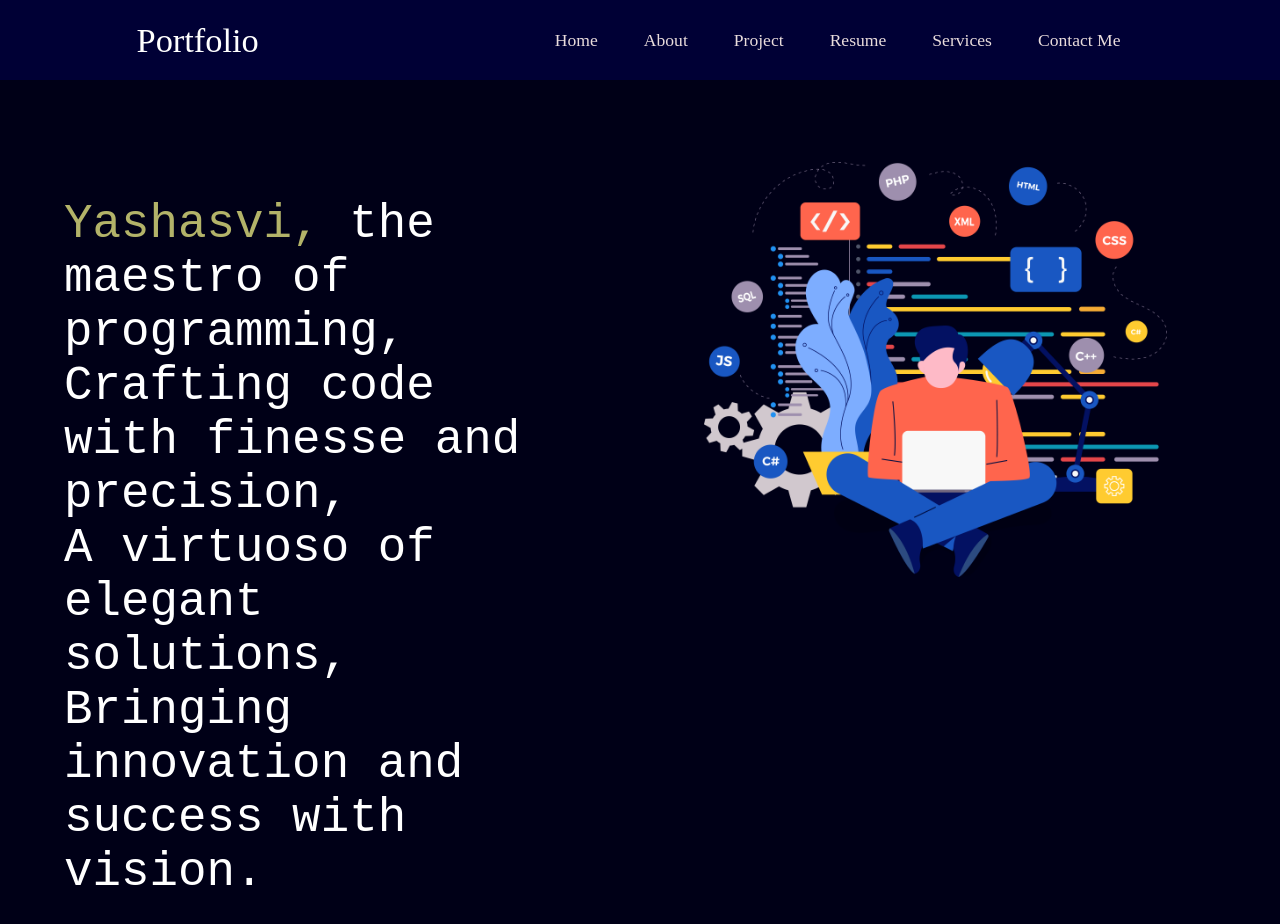
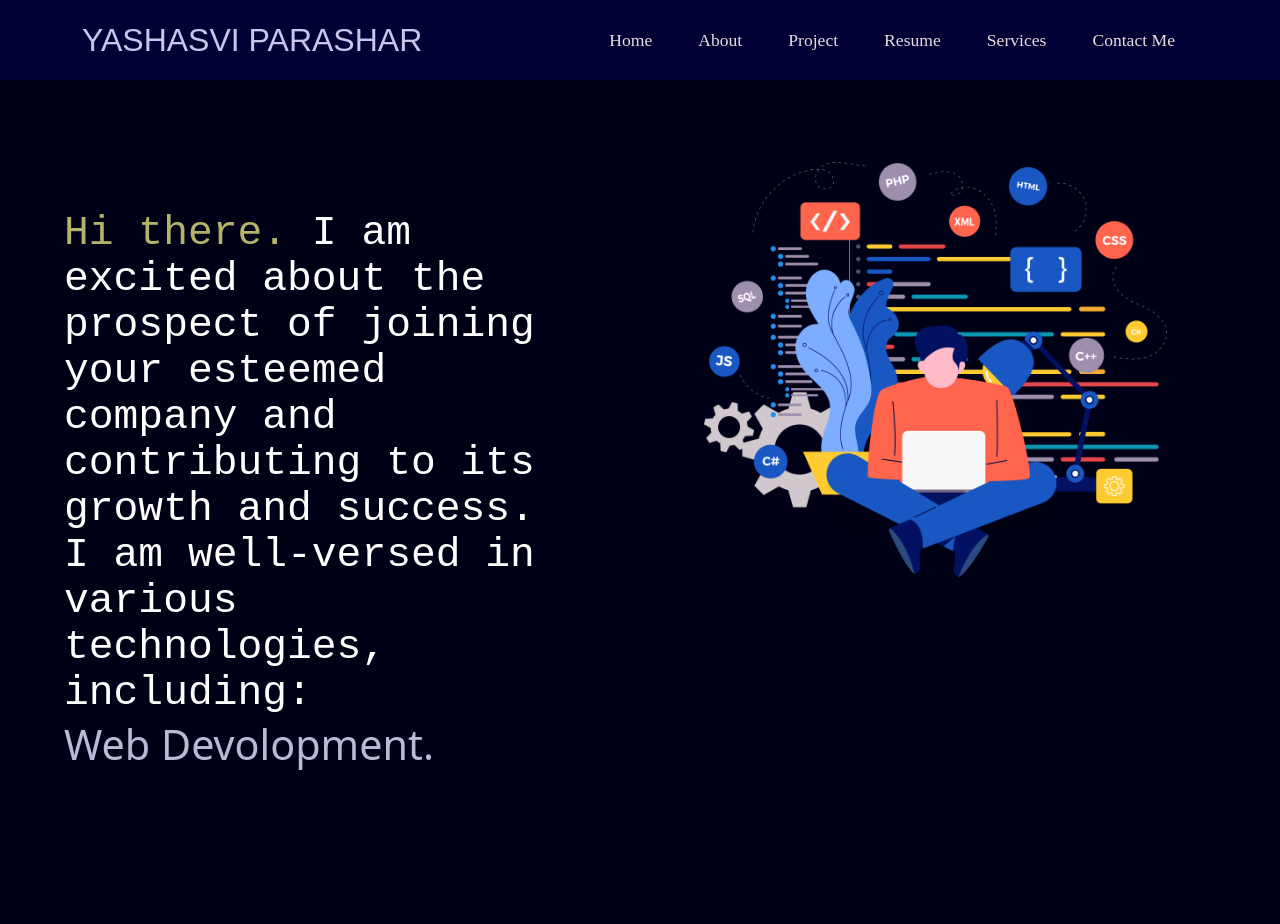
Before and after one commit to yashasvi211/Portfolio, a plain HTML site: page index.html in a window 1280 px wide. After the commit the page ends 902 px from the top, so only its background shows below. Drawn offline with nearby package versions, Linux system fonts and the light colour scheme; a web font is replaced by a local one.

Commit message:
stylesheet

```diff
--- a/index.html
+++ b/index.html
@@ -8,13 +8,16 @@
     <link rel="preconnect" href="https://fonts.googleapis.com">
     <link rel="preconnect" href="https://fonts.gstatic.com" crossorigin>
     <link href="https://fonts.googleapis.com/css2?family=Poppins:wght@300;400&display=swap" rel="stylesheet">
+    <link rel="preconnect" href="https://fonts.googleapis.com">
+<link rel="preconnect" href="https://fonts.gstatic.com" crossorigin>
+<link href="https://fonts.googleapis.com/css2?family=Belanosima&display=swap" rel="stylesheet">
     <title>Document</title>
 </head>
 
 <body>
     <header>
         <nav>
-            <div class="left">Portfolio</div>
+            <div class="left">YASHASVI PARASHAR</div>
             <div class="right">
                 <ul>
                     <li><a href="/">Home</a></li>
@@ -30,19 +33,36 @@
 
     <main>
         <section class="firstsec">
-            <div class="leftsec"><span class="namecol">Yashasvi,</span>
+            <div class="leftsec">
+                <p>
+                    <span class="namecol">Hi there.</span> I am excited about the prospect of joining your esteemed company and
+                    contributing to its growth and success.
+                </p>
 
-                 the maestro of programming,
-                Crafting code with finesse and precision,
+                <p>I am well-versed in various technologies, including:</p>
+                <span id="element"></span>
+                <script src="https://unpkg.com/typed.js@2.0.16/dist/typed.umd.js"></script>
+                <script>
+                    var typed = new Typed('#element', {
+                        strings: [
+                            '<span>Database Devolopment.</span>',
+                            '<span>Web Designing.</span>',
+                            '<span>Web Devolopment.</span>',
 
+                            '<span>Android Devolopment.</span>',
+                            '<span>Video Editing.</span>',
 
-
-                <div>A virtuoso of elegant solutions,
-                    Bringing innovation and success with vision. </div>
+                        ],
+                        typeSpeed: 50,
+                        loop: true,
+                        showCursor: false // To hide the typing cursor
+                    });
+                </script>
             </div>
             <div class="rightsec"><img src="dev.png" alt=""></div>
         </section>
     </main>
+
 </body>
 
 </html>
--- a/style.css
+++ b/style.css
@@ -1,4 +1,5 @@
 /* main */
+
 *{
     margin: 0px;
     padding: 0px;
@@ -23,8 +24,10 @@ nav ul li{
        margin: 0 23px;
 }
 .left{
-    font-family: ui-sans-serif;
-    font-size: 2.15rem;
+    font-family: sans-serif;
+    font-size: 2rem;
+    color: rgb(200, 199, 235);
+
 }
 .right{
     font-size: 1.1rem;
@@ -44,8 +47,8 @@ nav ul li{
 }
 .leftsec{
     font-family: monospace;
-    font-size: 2.97rem;
-    margin: 35px 0;
+    font-size: 2.5819rem;
+    margin: 48px 0;
 }
 .rightsec img{
     width: 90.5%;
@@ -67,3 +70,8 @@ nav ul li a:hover{
     font-size: 1.11rem;
     color: rgb(221, 193, 193);
 }
+#element{
+    text-shadow: 1cm;
+    font-family: system-ui, -apple-system, BlinkMacSystemFont, 'Segoe UI', Roboto, Oxygen, Ubuntu, Cantarell, 'Open Sans', 'Helvetica Neue', sans-serif;
+    color: rgb(185, 185, 216);
+}
```
